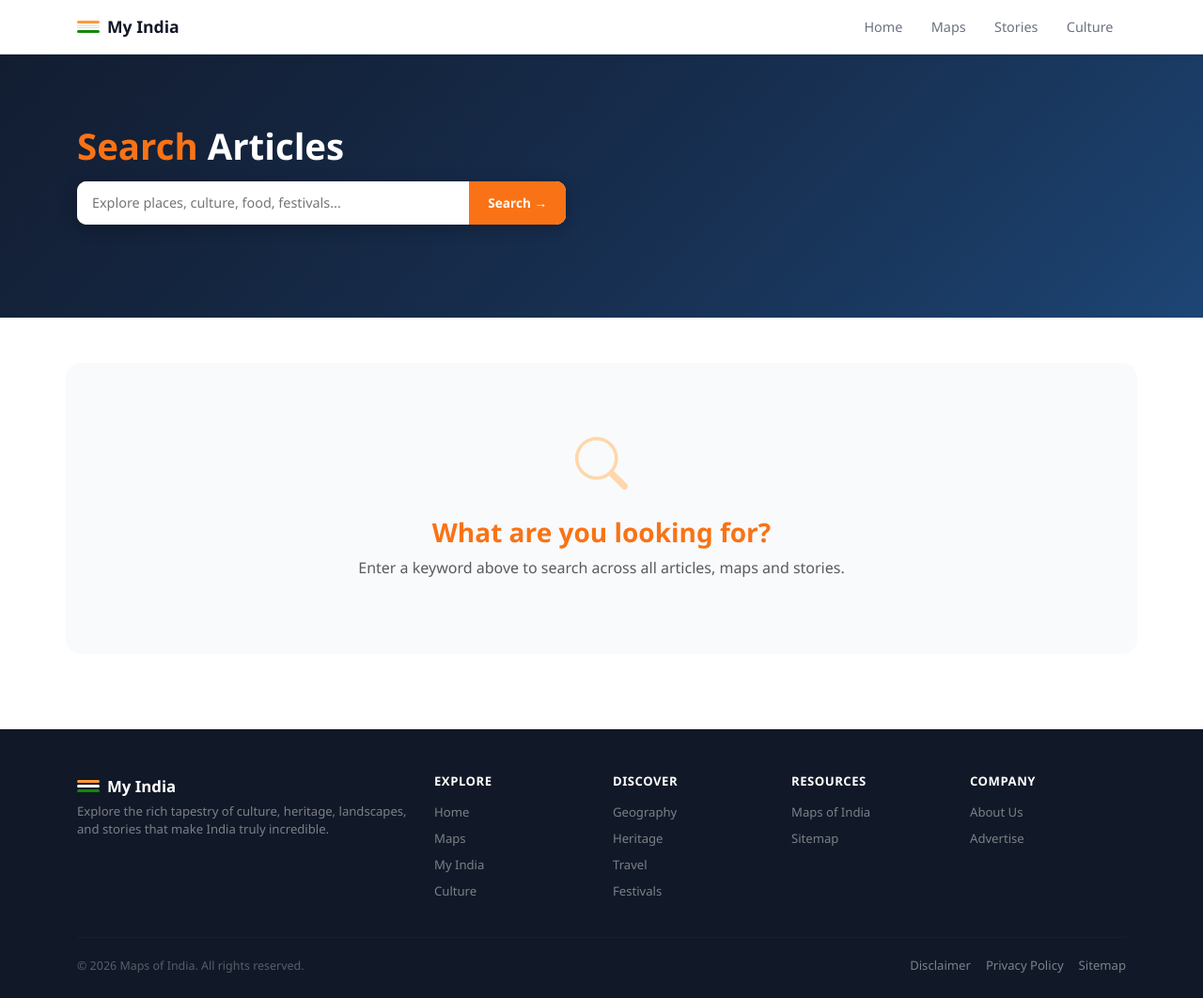
After one commit to ag1170-pixel/MOI_project, a Django app: page /search/ in a window 1280 px wide. The commit adds this page. Shown: the whole page at 94% size. Run offline with Django 5.2, Linux system fonts and the light colour scheme; data comes from the database, SQL or seed files in the repository; some libraries are stand-ins or nearby versions.

Commit message:
Fix: search, category links, explore boxes, viewer role validation
- Search: create SearchView + /search/ URL + search.html results template;
  home.html hero search wrapped in <form> with name="q", readonly removed

- Category pills: converted from <span> to <a> tags linking to /my-india,
  /maps, and /search/?q=<keyword>; added hover CSS transition

- Explore boxes: wrapped in <a> tags with search/page links; added
  hover lift animation to match art-card behaviour

- Viewer role: login now redirects viewers to / (public site) and editors/
  admins to /dashboard/; dashboard shows clear "View-only" banner for viewers;
  added friendly 403.html and 404.html error pages

Co-Authored-By: Claude Sonnet 4.6 <noreply@anthropic.com>

```diff
--- a/apps/public/urls.py
+++ b/apps/public/urls.py
@@ -7,4 +7,5 @@ urlpatterns = [
     path('', views.HomeView.as_view(), name='home'),
     path('maps', views.MapsView.as_view(), name='maps'),
     path('my-india', views.MyIndiaView.as_view(), name='my_india'),
+    path('search/', views.SearchView.as_view(), name='search'),
 ]
--- a/apps/public/views.py
+++ b/apps/public/views.py
@@ -1,3 +1,4 @@
+from django.db.models import Q
 from django.shortcuts import render
 from django.views import View
 from django.core.paginator import Paginator
@@ -69,3 +70,23 @@ class MyIndiaView(View):
             'page_title': 'My India — Stories, Culture & Heritage',
             'site':       SiteSettings.get_settings(),
         })
+
+
+class SearchView(View):
+    template_name = 'public/search.html'
+
+    def get(self, request):
+        q = request.GET.get('q', '').strip()
+        results = Page.objects.none()
+        if q:
+            results = _published().filter(
+                Q(title__icontains=q) |
+                Q(description__icontains=q) |
+                Q(keywords__icontains=q)
+            )
+        return render(request, self.template_name, {
+            'query':      q,
+            'results':    results,
+            'page_title': f'Search: {q}' if q else 'Search — My India',
+            'site':       SiteSettings.get_settings(),
+        })
--- a/moi_panel/urls.py
+++ b/moi_panel/urls.py
@@ -3,6 +3,14 @@ from django.urls import path, include
 from django.conf import settings
 from django.conf.urls.static import static
 from django.http import HttpResponse, HttpResponsePermanentRedirect
+from django.shortcuts import render
+
+# Custom error handlers
+def handler403(request, exception=None):
+    return render(request, '403.html', status=403)
+
+def handler404(request, exception=None):
+    return render(request, '404.html', status=404)
 
 
 def sitemap_view(request):
@@ -88,3 +96,6 @@ urlpatterns = [
     # Sitemap
     path('sitemap.xml', sitemap_view, name='sitemap'),
 ] + static(settings.MEDIA_URL, document_root=settings.MEDIA_ROOT)
+
+# Wire up custom error pages (Django looks for these names at the module level)
+# handler403 and handler404 are already defined as functions above
--- a/templates/public/public_base.html
+++ b/templates/public/public_base.html
@@ -61,8 +61,10 @@
     .btn-outline-hero:hover { background: rgba(255,255,255,.2); color: #fff; }
 
     .cat-pills { display: flex; gap: .5rem; flex-wrap: wrap; }
-    .cat-pill { background: rgba(255,255,255,.08); border: 1px solid rgba(255,255,255,.18); color: rgba(255,255,255,.75); border-radius: 20px; padding: .3rem .9rem; font-size: .8rem; font-weight: 500; }
+    .cat-pill { background: rgba(255,255,255,.08); border: 1px solid rgba(255,255,255,.18); color: rgba(255,255,255,.75); border-radius: 20px; padding: .3rem .9rem; font-size: .8rem; font-weight: 500; text-decoration: none; cursor: pointer; transition: background .15s, border-color .15s; }
+    .cat-pill:hover { background: rgba(255,255,255,.18); border-color: rgba(255,255,255,.35); color: #fff; }
     .cat-pill.active { background: var(--orange); border-color: var(--orange); color: #fff; font-weight: 700; }
+    .cat-pill.active:hover { background: #EA6C10; }
 
     /* ── SECTION LABELS ── */
     .eyebrow { display: inline-flex; align-items: center; gap: 6px; background: var(--light); color: var(--orange); border: 1px solid #FED7AA; border-radius: 20px; font-size: .72rem; font-weight: 700; padding: .2rem .75rem; text-transform: uppercase; letter-spacing: .05em; margin-bottom: .75rem; }
@@ -102,7 +104,8 @@
     .feat-link  { color: rgba(255,255,255,.8); font-size: .78rem; font-weight: 600; text-decoration: none; display: inline-flex; align-items: center; gap: 4px; margin-top: .5rem; }
 
     /* ── EXPLORE BOXES ── */
-    .explore-box { background: #111827; border-radius: 14px; height: 180px; display: flex; align-items: flex-end; }
+    .explore-box { background: #111827; border-radius: 14px; height: 180px; display: flex; align-items: flex-end; transition: transform .2s, box-shadow .2s; cursor: pointer; }
+    .explore-box:hover { transform: translateY(-4px); box-shadow: 0 8px 28px rgba(0,0,0,.3); background: #1e293b; }
     .explore-box .box-body { padding: 1.1rem; width: 100%; }
     .box-icon  { width: 40px; height: 40px; background: var(--orange); border-radius: 10px; display: flex; align-items: center; justify-content: center; font-size: 1.1rem; color: #fff; margin-bottom: .6rem; }
     .box-title { color: #fff; font-weight: 700; font-size: .95rem; }
--- /dev/null
+++ b/templates/public/search.html
@@ -0,0 +1,69 @@
+{% extends "public/public_base.html" %}
+{% block page_title %}{{ page_title }}{% endblock %}
+
+{% block body %}
+
+<!-- Hero -->
+<section class="hero-section" style="min-height:280px;">
+  <div class="hero-bg"></div>
+  <div class="hero-overlay"></div>
+  <div class="container hero-content py-5">
+    <h1 class="hero-title" style="font-size:clamp(1.6rem,4vw,2.4rem);">
+      {% if query %}
+        Results for <span class="t-orange">"{{ query }}"</span>
+      {% else %}
+        <span class="t-orange">Search</span> Articles
+      {% endif %}
+    </h1>
+    <!-- Search form (also works from this page) -->
+    <form method="get" action="/search/" class="hero-search" style="max-width:520px;">
+      <input type="text" name="q" value="{{ query }}" placeholder="Explore places, culture, food, festivals..." autofocus>
+      <button type="submit">Search &rarr;</button>
+    </form>
+  </div>
+</section>
+
+<!-- Results -->
+<div class="container" style="padding:3rem 0 5rem;">
+
+  {% if query %}
+    {% if results %}
+      <div class="d-flex align-items-center justify-content-between mb-4">
+        <h2 class="sec-title-left mb-0">
+          {{ results|length }} result{{ results|length|pluralize }} found
+        </h2>
+        <a href="/" style="color:var(--muted);font-size:.85rem;text-decoration:none;">
+          <i class="bi bi-arrow-left me-1"></i>Back to Home
+        </a>
+      </div>
+
+      <div class="row g-4">
+        {% for p in results %}
+        <div class="col-sm-6 col-lg-4 d-flex">
+          {% include "public/_article_card.html" %}
+        </div>
+        {% endfor %}
+      </div>
+
+    {% else %}
+      <div class="empty-state">
+        <div style="font-size:3.5rem;color:#FED7AA;" class="mb-3"><i class="bi bi-search"></i></div>
+        <h3 class="fw-bold" style="color:var(--orange);">No results found</h3>
+        <p class="text-muted mb-4">No articles match "<strong>{{ query }}</strong>". Try a different keyword.</p>
+        <div class="d-flex gap-3 justify-content-center flex-wrap">
+          <a href="/maps" class="btn-explore">Browse Maps</a>
+          <a href="/my-india" style="color:var(--orange);font-weight:700;text-decoration:none;display:inline-flex;align-items:center;gap:6px;padding:.6rem 1.4rem;border:2px solid var(--orange);border-radius:8px;">Browse Stories</a>
+        </div>
+      </div>
+    {% endif %}
+
+  {% else %}
+    <div class="empty-state">
+      <div style="font-size:3.5rem;color:#FED7AA;" class="mb-3"><i class="bi bi-search"></i></div>
+      <h3 class="fw-bold" style="color:var(--orange);">What are you looking for?</h3>
+      <p class="text-muted">Enter a keyword above to search across all articles, maps and stories.</p>
+    </div>
+  {% endif %}
+
+</div>
+{% endblock %}
```
Also changed, not shown: apps/accounts/views.py (+8 -2 lines), templates/403.html (added, +19 -0 lines), templates/404.html (added, +21 -0 lines), templates/dashboard/index.html (+12 -0 lines), templates/public/home.html (+16 -16 lines).
